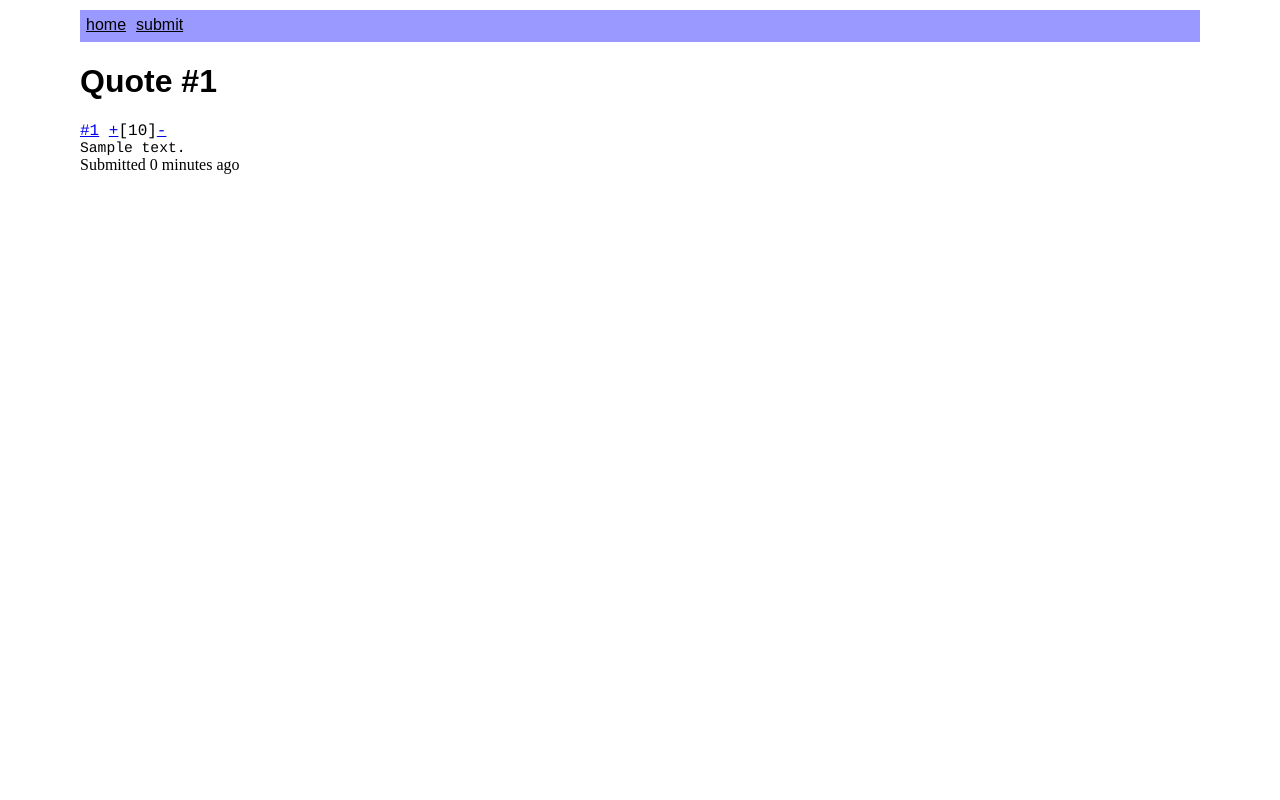
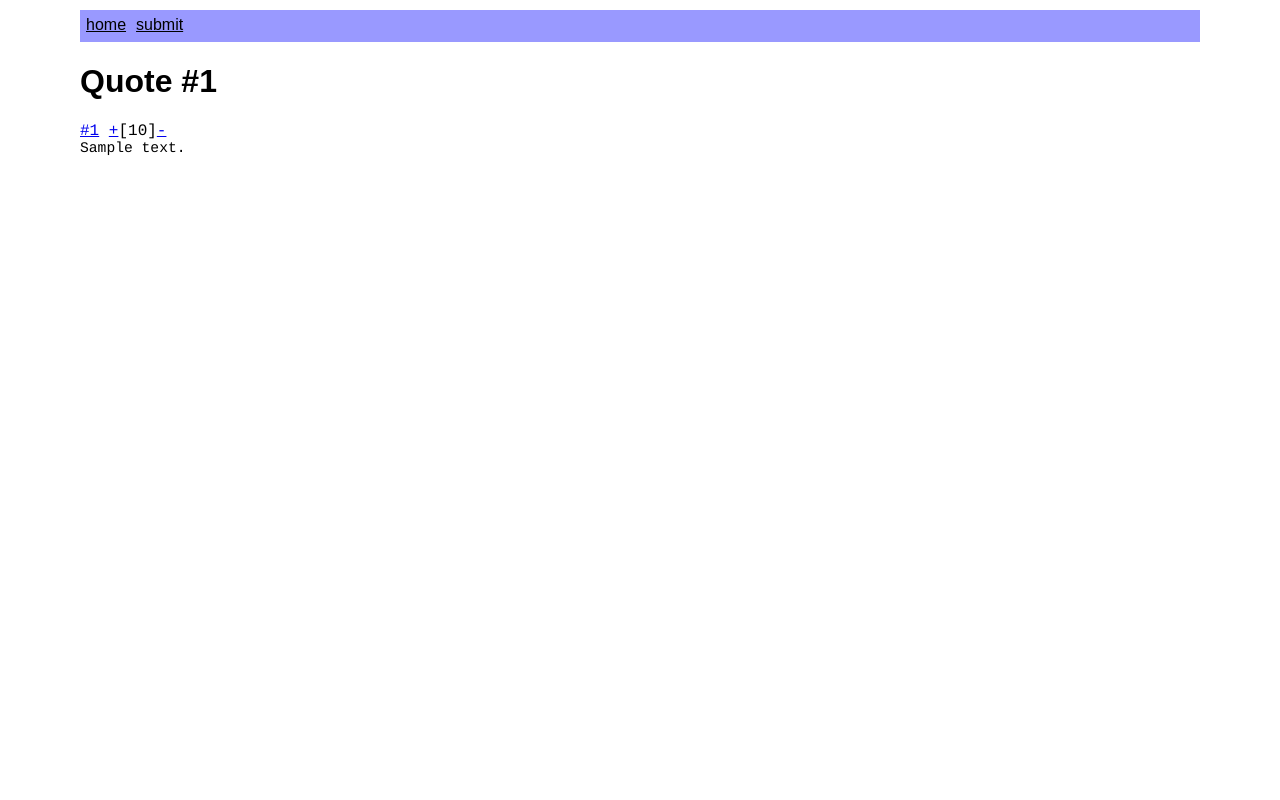
Before and after one commit to teh/pyukbash, a Django app: template templates/quote_page.html in a window 1280 px wide. Run offline with Django 3.2, Linux system fonts and the light colour scheme; the template is opened without the code that fills it: most values are stand-ins (such as "Sample title", 1, 10 or a date in 2020).

Commit message:
Remove submitted date from quote page

```diff
--- a/templates/quote_page.html
+++ b/templates/quote_page.html
@@ -5,6 +5,5 @@
 <h1>Quote #{{ quote.id }}</h1>
 {% include "quote_header.html" %}
 <pre>{{ quote.text }}</pre>
-Submitted {{ quote.created|timesince }} ago
 
 {% endblock %}
```
